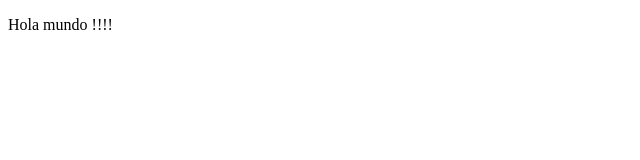
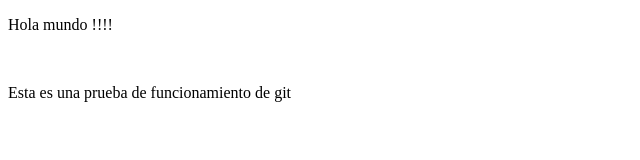
Before and after one commit to alebeier/webpage, a plain HTML site: page index.html in a window 1280 px wide. Shown: the whole page, without its empty margins (0-640 px from the left). Drawn offline with Linux system fonts and the light colour scheme.

Commit message:
Segundo screenshot

```diff
--- a/index.html
+++ b/index.html
@@ -8,5 +8,7 @@
 </head>
 <body>
 	<p>Hola mundo !!!!</p>
+	<br>
+	<p>Esta es una prueba de funcionamiento de git</p>
 </body>
 </html>
```
